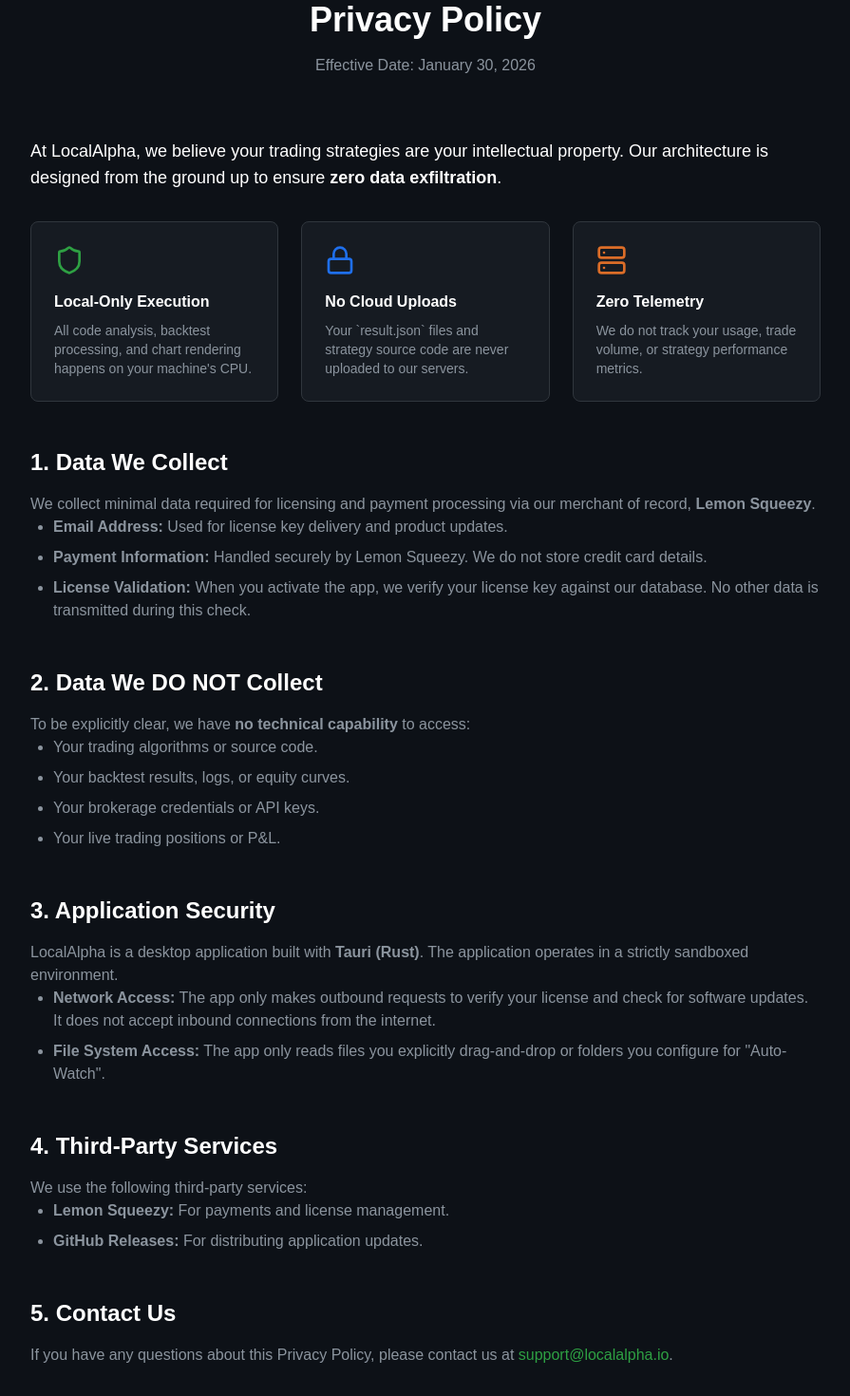
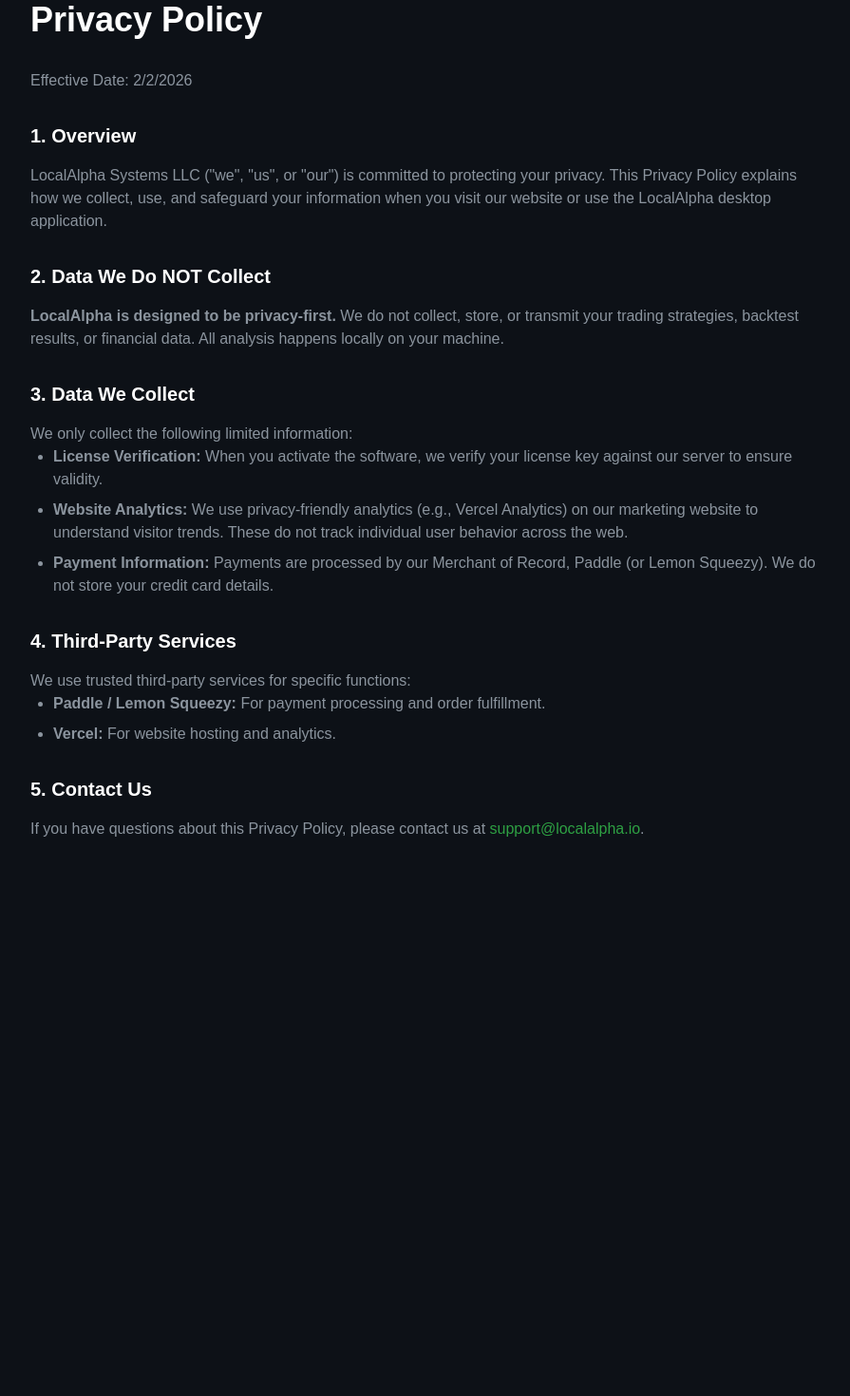
Before and after one commit to LocalAlpha-io/LocalAlpha-website, a Next.js app: page /privacy in a window 1280 px wide. Shown: the part 160-1630 px from the top of the page at 95% size, without its empty margins (192-1087 px from the left). After the commit the page ends 1141 px from the top, so only its background shows below. Built offline with nearby package versions, Linux system fonts and the light colour scheme.

Commit message:
Add legal pages for Paddle compliance

```diff
--- a/app/page.tsx
+++ b/app/page.tsx
@@ -417,6 +417,8 @@
             <a href="/docs" className="text-sm text-[var(--muted)] hover:text-white transition-colors">Documentation</a>
             <a href="/changelog" className="text-sm text-[var(--muted)] hover:text-white transition-colors">Changelog</a>
             <a href="/privacy" className="text-sm text-[var(--muted)] hover:text-white transition-colors">Privacy Policy</a>
+            <a href="/terms" className="text-sm text-[var(--muted)] hover:text-white transition-colors">Terms & Conditions</a>
+            <a href="/refund-policy" className="text-sm text-[var(--muted)] hover:text-white transition-colors">Refund Policy</a>
             <a href="/contact" className="text-sm text-[var(--muted)] hover:text-white transition-colors">Contact</a>
           </div>
         </div>
--- a/app/privacy/page.tsx
+++ b/app/privacy/page.tsx
@@ -1,105 +1,47 @@
 import Navbar from '../components/Navbar';
-import { Shield, Lock, Server } from 'lucide-react';
 
 export default function PrivacyPage() {
   return (
     <div className="min-h-screen bg-[var(--background)] font-sans selection:bg-[var(--primary)] selection:text-white">
       <Navbar />
+      <div className="max-w-4xl mx-auto px-4 sm:px-6 lg:px-8 py-24">
+        <h1 className="text-4xl font-bold text-white mb-8">Privacy Policy</h1>
+        <div className="prose prose-invert max-w-none text-[var(--muted)]">
+          <p className="mb-4">Effective Date: {new Date().toLocaleDateString()}</p>
 
-      <main className="max-w-4xl mx-auto px-4 sm:px-6 lg:px-8 py-24">
-        <div className="text-center mb-16">
-            <h1 className="text-4xl font-bold text-white mb-4">Privacy Policy</h1>
-            <p className="text-[var(--muted)]">Effective Date: January 30, 2026</p>
+          <h2 className="text-xl font-bold text-white mt-8 mb-4">1. Overview</h2>
+          <p>
+            LocalAlpha Systems LLC ("we", "us", or "our") is committed to protecting your privacy. This Privacy Policy explains how we collect, use, and safeguard your information when you visit our website or use the LocalAlpha desktop application.
+          </p>
+
+          <h2 className="text-xl font-bold text-white mt-8 mb-4">2. Data We Do NOT Collect</h2>
+          <p>
+            <strong>LocalAlpha is designed to be privacy-first.</strong> We do not collect, store, or transmit your trading strategies, backtest results, or financial data. All analysis happens locally on your machine.
+          </p>
+
+          <h2 className="text-xl font-bold text-white mt-8 mb-4">3. Data We Collect</h2>
+          <p>We only collect the following limited information:</p>
+          <ul className="list-disc pl-6 space-y-2">
+            <li><strong>License Verification:</strong> When you activate the software, we verify your license key against our server to ensure validity.</li>
+            <li><strong>Website Analytics:</strong> We use privacy-friendly analytics (e.g., Vercel Analytics) on our marketing website to understand visitor trends. These do not track individual user behavior across the web.</li>
+            <li><strong>Payment Information:</strong> Payments are processed by our Merchant of Record, Paddle (or Lemon Squeezy). We do not store your credit card details.</li>
+          </ul>
+
+          <h2 className="text-xl font-bold text-white mt-8 mb-4">4. Third-Party Services</h2>
+          <p>
+            We use trusted third-party services for specific functions:
+          </p>
+          <ul className="list-disc pl-6 space-y-2">
+            <li><strong>Paddle / Lemon Squeezy:</strong> For payment processing and order fulfillment.</li>
+            <li><strong>Vercel:</strong> For website hosting and analytics.</li>
+          </ul>
+
+          <h2 className="text-xl font-bold text-white mt-8 mb-4">5. Contact Us</h2>
+          <p>
+            If you have questions about this Privacy Policy, please contact us at <a href="mailto:support@localalpha.io" className="text-[var(--primary)] hover:underline">support@localalpha.io</a>.
+          </p>
         </div>
-
-        <div className="prose prose-invert max-w-none text-[var(--muted)]">
-            <p className="lead text-lg text-white mb-8">
-                At LocalAlpha, we believe your trading strategies are your intellectual property.
-                Our architecture is designed from the ground up to ensure <strong>zero data exfiltration</strong>.
-            </p>
-
-            <div className="grid grid-cols-1 md:grid-cols-3 gap-6 mb-12 not-prose">
-                <div className="p-6 rounded-lg bg-[#161b22] border border-[var(--border)]">
-                    <Shield className="h-8 w-8 text-[var(--primary)] mb-4" />
-                    <h3 className="text-white font-bold mb-2">Local-Only Execution</h3>
-                    <p className="text-sm">All code analysis, backtest processing, and chart rendering happens on your machine's CPU.</p>
-                </div>
-                <div className="p-6 rounded-lg bg-[#161b22] border border-[var(--border)]">
-                    <Lock className="h-8 w-8 text-[var(--secondary)] mb-4" />
-                    <h3 className="text-white font-bold mb-2">No Cloud Uploads</h3>
-                    <p className="text-sm">Your `result.json` files and strategy source code are never uploaded to our servers.</p>
-                </div>
-                <div className="p-6 rounded-lg bg-[#161b22] border border-[var(--border)]">
-                    <Server className="h-8 w-8 text-[#db6d28] mb-4" />
-                    <h3 className="text-white font-bold mb-2">Zero Telemetry</h3>
-                    <p className="text-sm">We do not track your usage, trade volume, or strategy performance metrics.</p>
-                </div>
-            </div>
-
-            <h2 className="text-2xl font-bold text-white mt-12 mb-4">1. Data We Collect</h2>
-            <p>
-                We collect minimal data required for licensing and payment processing via our merchant of record, <strong>Lemon Squeezy</strong>.
-            </p>
-            <ul className="list-disc pl-6 mb-4 space-y-2">
-                <li><strong>Email Address:</strong> Used for license key delivery and product updates.</li>
-                <li><strong>Payment Information:</strong> Handled securely by Lemon Squeezy. We do not store credit card details.</li>
-                <li><strong>License Validation:</strong> When you activate the app, we verify your license key against our database. No other data is transmitted during this check.</li>
-            </ul>
-
-            <h2 className="text-2xl font-bold text-white mt-12 mb-4">2. Data We DO NOT Collect</h2>
-            <p>
-                To be explicitly clear, we have <strong>no technical capability</strong> to access:
-            </p>
-            <ul className="list-disc pl-6 mb-4 space-y-2">
-                <li>Your trading algorithms or source code.</li>
-                <li>Your backtest results, logs, or equity curves.</li>
-                <li>Your brokerage credentials or API keys.</li>
-                <li>Your live trading positions or P&L.</li>
-            </ul>
-
-            <h2 className="text-2xl font-bold text-white mt-12 mb-4">3. Application Security</h2>
-            <p>
-                LocalAlpha is a desktop application built with <strong>Tauri (Rust)</strong>.
-                The application operates in a strictly sandboxed environment.
-            </p>
-            <ul className="list-disc pl-6 mb-4 space-y-2">
-                <li><strong>Network Access:</strong> The app only makes outbound requests to verify your license and check for software updates. It does not accept inbound connections from the internet.</li>
-                <li><strong>File System Access:</strong> The app only reads files you explicitly drag-and-drop or folders you configure for "Auto-Watch".</li>
-            </ul>
-
-            <h2 className="text-2xl font-bold text-white mt-12 mb-4">4. Third-Party Services</h2>
-            <p>
-                We use the following third-party services:
-            </p>
-            <ul className="list-disc pl-6 mb-4 space-y-2">
-                <li><strong>Lemon Squeezy:</strong> For payments and license management.</li>
-                <li><strong>GitHub Releases:</strong> For distributing application updates.</li>
-            </ul>
-
-            <h2 className="text-2xl font-bold text-white mt-12 mb-4">5. Contact Us</h2>
-            <p>
-                If you have any questions about this Privacy Policy, please contact us at <a href="mailto:support@localalpha.io" className="text-[var(--primary)] hover:underline">support@localalpha.io</a>.
-            </p>
-        </div>
-      </main>
-
-      {/* Footer */}
-      <footer className="border-t border-[var(--border)] py-12 bg-[#0d1117] z-10 relative mt-24">
-        <div className="max-w-7xl mx-auto px-4 sm:px-6 lg:px-8 flex flex-col md:flex-row justify-between items-center gap-6">
-          <div className="flex flex-col gap-2">
-            <div className="flex items-center gap-2">
-                <span className="text-[var(--muted)] font-mono text-sm">© 2026 LocalAlpha.io</span>
-            </div>
-            <p className="text-xs text-[var(--muted)] opacity-50">Not affiliated with QuantConnect Corporation.</p>
-          </div>
-          <div className="flex gap-8">
-            <a href="/docs" className="text-sm text-[var(--muted)] hover:text-white transition-colors">Documentation</a>
-            <a href="/changelog" className="text-sm text-[var(--muted)] hover:text-white transition-colors">Changelog</a>
-            <a href="/privacy" className="text-sm text-[var(--muted)] hover:text-white transition-colors">Privacy Policy</a>
-            <a href="/contact" className="text-sm text-[var(--muted)] hover:text-white transition-colors">Contact</a>
-          </div>
-        </div>
-      </footer>
+      </div>
     </div>
   );
 }
--- /dev/null
+++ b/app/terms/page.tsx
@@ -0,0 +1,53 @@
+import Navbar from '../../components/Navbar';
+
+export default function TermsPage() {
+  return (
+    <div className="min-h-screen bg-[var(--background)] font-sans selection:bg-[var(--primary)] selection:text-white">
+      <Navbar />
+      <div className="max-w-4xl mx-auto px-4 sm:px-6 lg:px-8 py-24">
+        <h1 className="text-4xl font-bold text-white mb-8">Terms and Conditions</h1>
+        <div className="prose prose-invert max-w-none text-[var(--muted)]">
+          <p className="mb-4">Effective Date: {new Date().toLocaleDateString()}</p>
+
+          <h2 className="text-xl font-bold text-white mt-8 mb-4">1. Introduction</h2>
+          <p>
+            Welcome to LocalAlpha. These Terms and Conditions ("Terms") govern your use of the LocalAlpha desktop application and website (collectively, the "Service") operated by <strong>LocalAlpha Systems LLC</strong> ("we," "our," or "us"). By accessing or using the Service, you agree to be bound by these Terms.
+          </p>
+
+          <h2 className="text-xl font-bold text-white mt-8 mb-4">2. License Grant</h2>
+          <p>
+            Subject to your compliance with these Terms and payment of any applicable fees, LocalAlpha Systems LLC grants you a limited, non-exclusive, non-transferable, non-sublicensable license to download, install, and use the LocalAlpha desktop application on your personal devices for your internal business or personal purposes.
+          </p>
+
+          <h2 className="text-xl font-bold text-white mt-8 mb-4">3. Restrictions</h2>
+          <p>You agree not to:</p>
+          <ul className="list-disc pl-6 space-y-2">
+            <li>Reverse engineer, decompile, or disassemble the application.</li>
+            <li>Distribute, sell, rent, or lease the application to third parties.</li>
+            <li>Use the application to violate any applicable laws or regulations.</li>
+          </ul>
+
+          <h2 className="text-xl font-bold text-white mt-8 mb-4">4. Privacy</h2>
+          <p>
+            Your privacy is important to us. Our Privacy Policy explains how we handle your information. By using the Service, you consent to the collection and use of information as detailed in our <a href="/privacy" className="text-[var(--primary)] hover:underline">Privacy Policy</a>.
+          </p>
+
+          <h2 className="text-xl font-bold text-white mt-8 mb-4">5. Disclaimer of Warranties</h2>
+          <p>
+            THE SERVICE IS PROVIDED "AS IS" WITHOUT WARRANTY OF ANY KIND. LOCALALPHA SYSTEMS LLC DISCLAIMS ALL WARRANTIES, WHETHER EXPRESS OR IMPLIED, INCLUDING BUT NOT LIMITED TO MERCHANTABILITY, FITNESS FOR A PARTICULAR PURPOSE, AND NON-INFRINGEMENT.
+          </p>
+
+          <h2 className="text-xl font-bold text-white mt-8 mb-4">6. Limitation of Liability</h2>
+          <p>
+            IN NO EVENT SHALL LOCALALPHA SYSTEMS LLC BE LIABLE FOR ANY INDIRECT, INCIDENTAL, SPECIAL, CONSEQUENTIAL, OR PUNITIVE DAMAGES ARISING OUT OF OR RELATED TO YOUR USE OF THE SERVICE.
+          </p>
+
+          <h2 className="text-xl font-bold text-white mt-8 mb-4">7. Contact Information</h2>
+          <p>
+            If you have any questions about these Terms, please contact us at <a href="mailto:support@localalpha.io" className="text-[var(--primary)] hover:underline">support@localalpha.io</a>.
+          </p>
+        </div>
+      </div>
+    </div>
+  );
+}
```
Also changed, not shown: app/refund-policy/page.tsx (added, +30 -0 lines).
